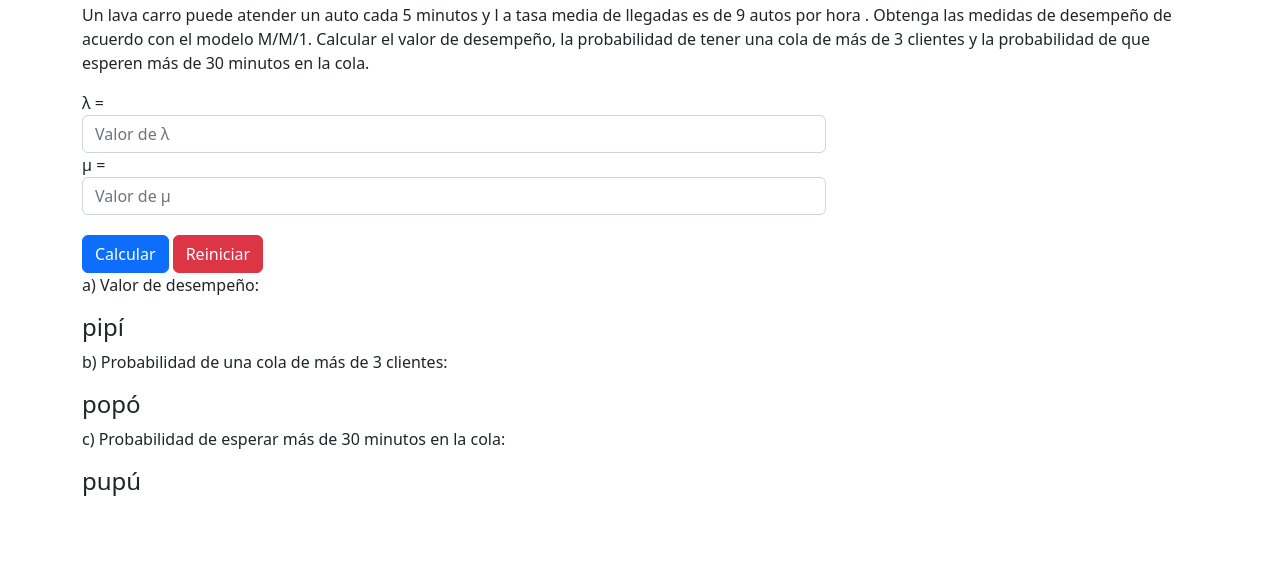
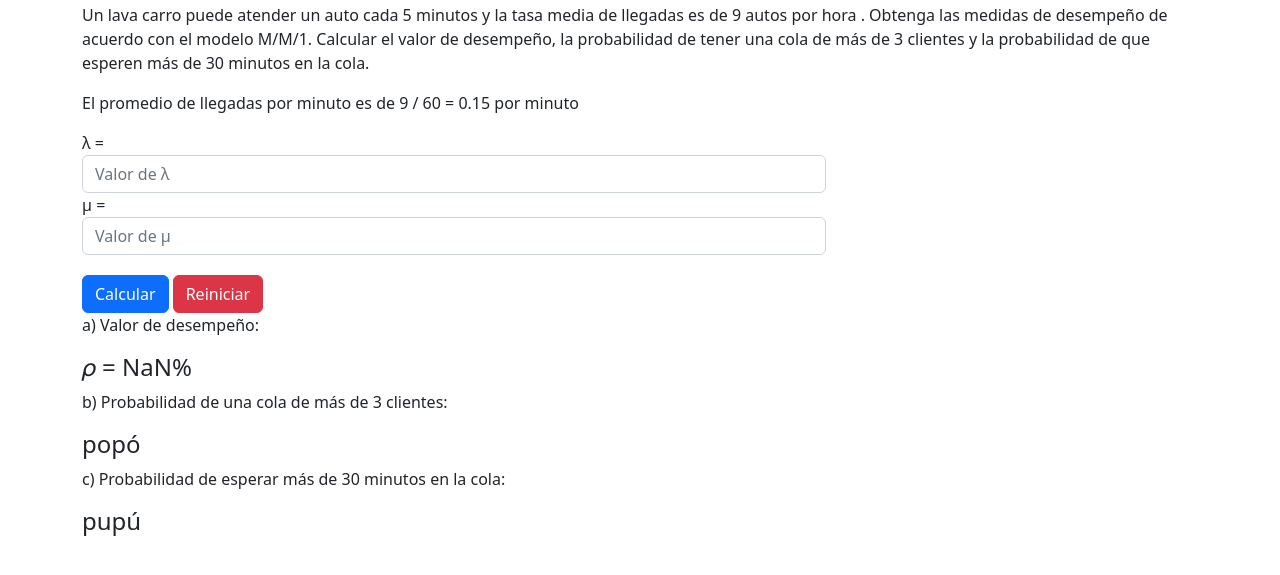
Before and after one commit to ecruz17/calculadora_colas_mm1, a plain HTML site: page index.html in a window 1280 px wide. Both pictures are taken after a click on the button "Calcular". Shown: the part 53-628 px from the top of the page. Drawn offline with nearby package versions, Linux system fonts and the light colour scheme.

Commit message:
added p calculation function

```diff
--- a/index.html
+++ b/index.html
@@ -17,20 +17,23 @@
         <div class="container">
             <h1>Problema del lavado de autos (M/M/1)</h1>
             <p id="main-problem">
-                Un lava carro puede atender un auto cada 5 minutos y l a tasa media de
+                Un lava carro puede atender un auto cada 5 minutos y la tasa media de
                 llegadas es de 9 autos por hora . Obtenga las medidas de desempeño de
                 acuerdo con el modelo M/M/1. Calcular el valor de desempeño, la probabilidad
                 de tener una cola de más de 3 clientes y la probabilidad de que esperen
                 más de 30 minutos en la cola.
             </p>
+            <p>
+                El promedio de llegadas por minuto es de 9 / 60 = 0.15 por minuto
+            </p>
             <div class="col-8" id="form-inputs">
                 <div class="form-group">
                     <label for="lamdaValue">λ =</label>
-                    <input type="number" class="form-control" placeholder="Valor de λ">
+                    <input type="number" class="form-control" placeholder="Valor de λ" id="inputA">
                 </div>
                 <div class="form-group">
                     <label for="uValue">μ =</label>
-                    <input type="number" class="form-control" placeholder="Valor de μ" style="margin-bottom: 20px;">
+                    <input type="number" class="form-control" placeholder="Valor de μ" id="inputB" style="margin-bottom: 20px;">
                 </div>
                 <div class="form-group">
                     <input class="btn btn-primary" type="button" value="Calcular" id="calcBtn">
--- a/script.js
+++ b/script.js
@@ -4,12 +4,41 @@ let valueA = document.getElementById('valueA');
 let valueB = document.getElementById('valueB');
 let valueC = document.getElementById('valueC');
 
+let inputA = document.getElementById('inputA');
+let inputB = document.getElementById('inputB');
+
+let inputAvalue = parseFloat(document.getElementById('inputA').value);
+let inputBvalue = parseFloat(document.getElementById('inputB').value);
+
+function calcP(valueA, valueB) {
+    console.log(parseFloat(((valueA) / (valueB))));
+    return parseFloat(((valueA) / (valueB)));
+}
+
+function convertToPercentage(value) {
+    return parseFloat(value * 100);
+}
+
+function makeInt(value) {
+    return parseInt(Math.round(value));
+}
+
+function formatPercentage(value) {
+    return `${value}%`;
+}
+
 calcBtn.addEventListener('click', function () {
-    valueA.innerHTML = 'pipí';
+
+    let valueARes = makeInt(parseFloat(convertToPercentage(calcP(inputAvalue, inputBvalue))));
+
+    valueA.innerHTML = `𝜌 = ${formatPercentage(valueARes)}`;
     valueB.innerHTML = 'popó';
     valueC.innerHTML = 'pupú';
+    // console.log(parseFloat(inputAvalue + inputBvalue));
 })
 
 resetBtn.addEventListener('click', function () {
+    inputA.value = '';
+    inputB.value = '';
     document.location.reload();
 })
```
